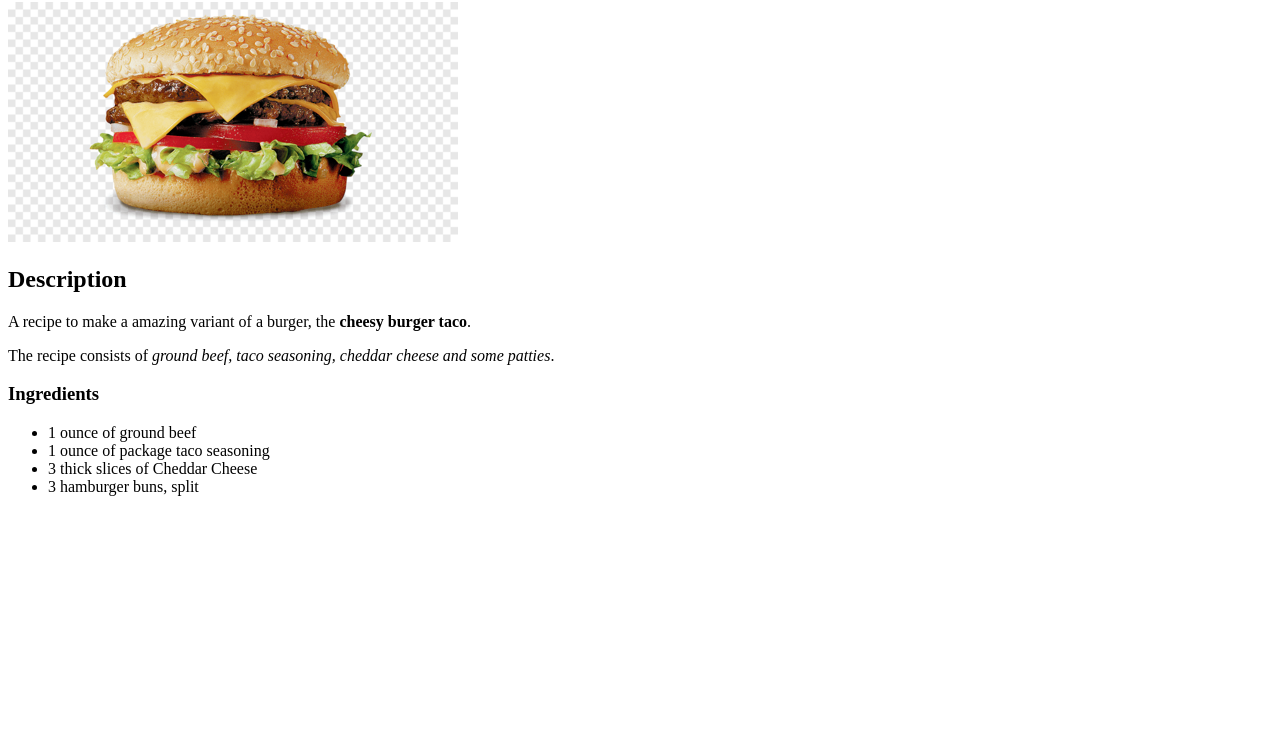
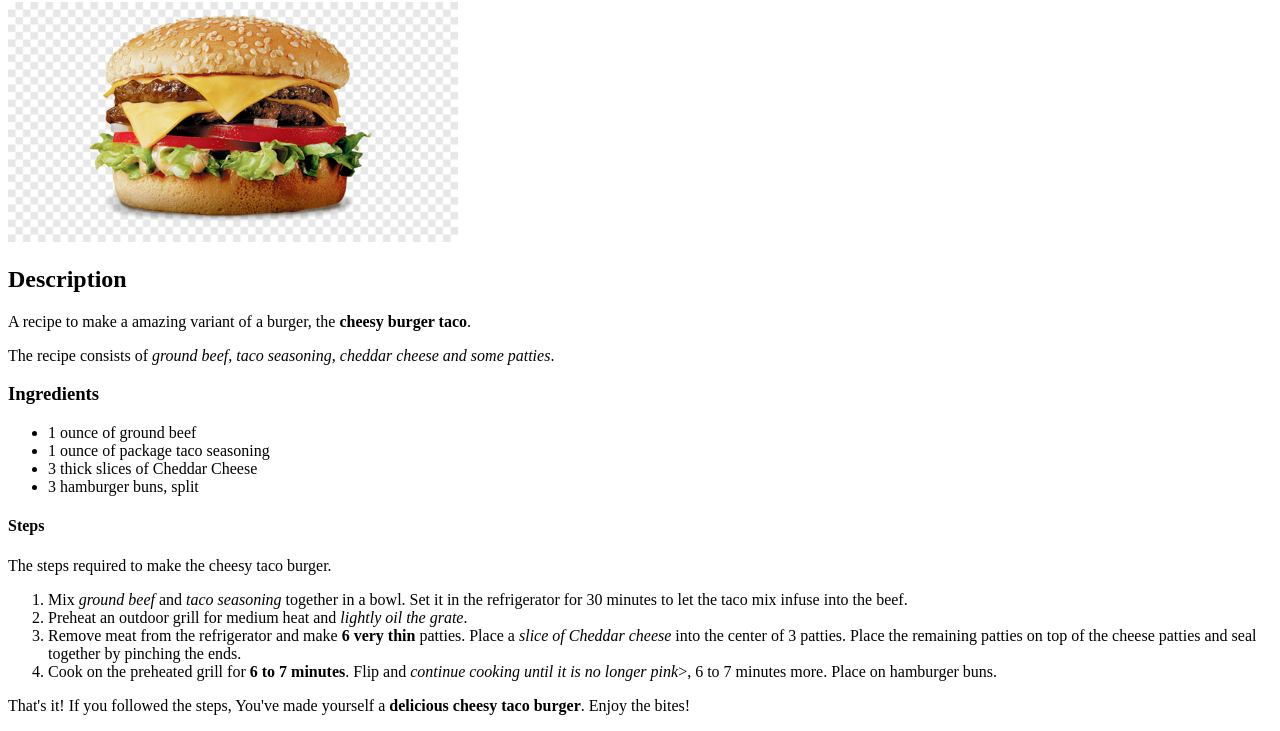
Before and after one commit to Aaditya-CS/odin-recipes, a plain HTML site: page burger.html in a window 1280 px wide. Shown: the part 78-809 px from the top of the page. Drawn offline with Linux system fonts and the light colour scheme.

Commit message:
Add steps to burger.html

```diff
--- a/burger.html
+++ b/burger.html
@@ -17,5 +17,14 @@
             <li>3 thick slices of Cheddar Cheese</li>
             <li>3 hamburger buns, split</li>
         </ul>
+        <h4>Steps</h4>
+        <p>The steps required to make the cheesy taco burger.</p>
+        <ol>
+            <li>Mix <em>ground beef</em> and <em>taco seasoning</em> together in a bowl. Set it in the refrigerator for 30 minutes to let the taco mix infuse into the beef.</li>
+            <li>Preheat an outdoor grill for medium heat and <em>lightly oil the grate</em>.</li>
+            <li>Remove meat from the refrigerator and make <strong>6 very thin</strong> patties. Place a <em>slice of Cheddar cheese</em> into the center of 3 patties. Place the remaining patties on top of the cheese patties and seal together by pinching the ends.</li>
+            <li>Cook on the preheated grill for <strong>6 to 7 minutes</strong>. Flip and <em>continue cooking until it is no longer pink</em>>, 6 to 7 minutes more. Place on hamburger buns.</li>
+        </ol>
+        <p>That's it! If you followed the steps, You've made yourself a <strong>delicious cheesy taco burger</strong>. Enjoy the bites!</p>
     </body>
 </html>
```
